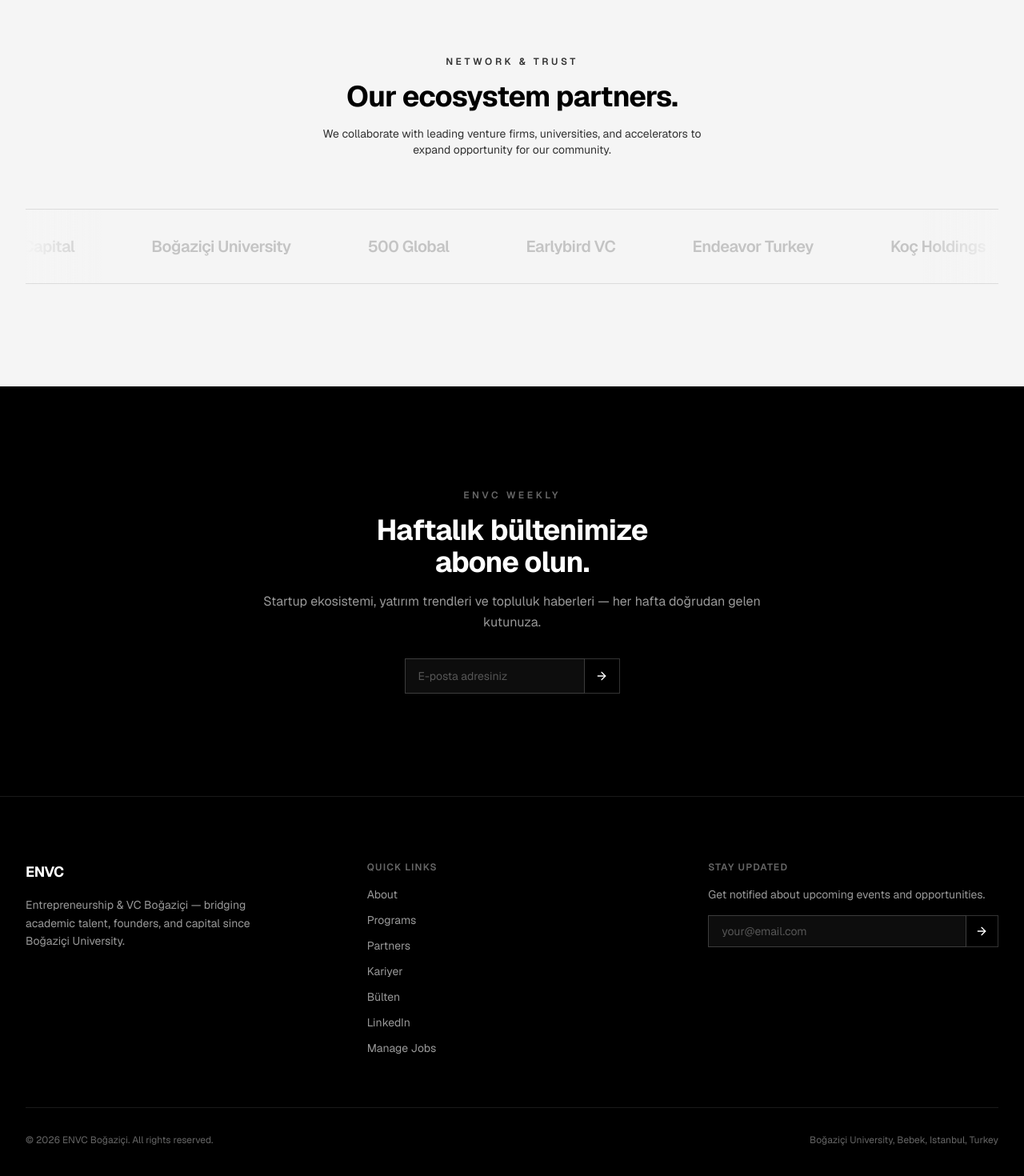
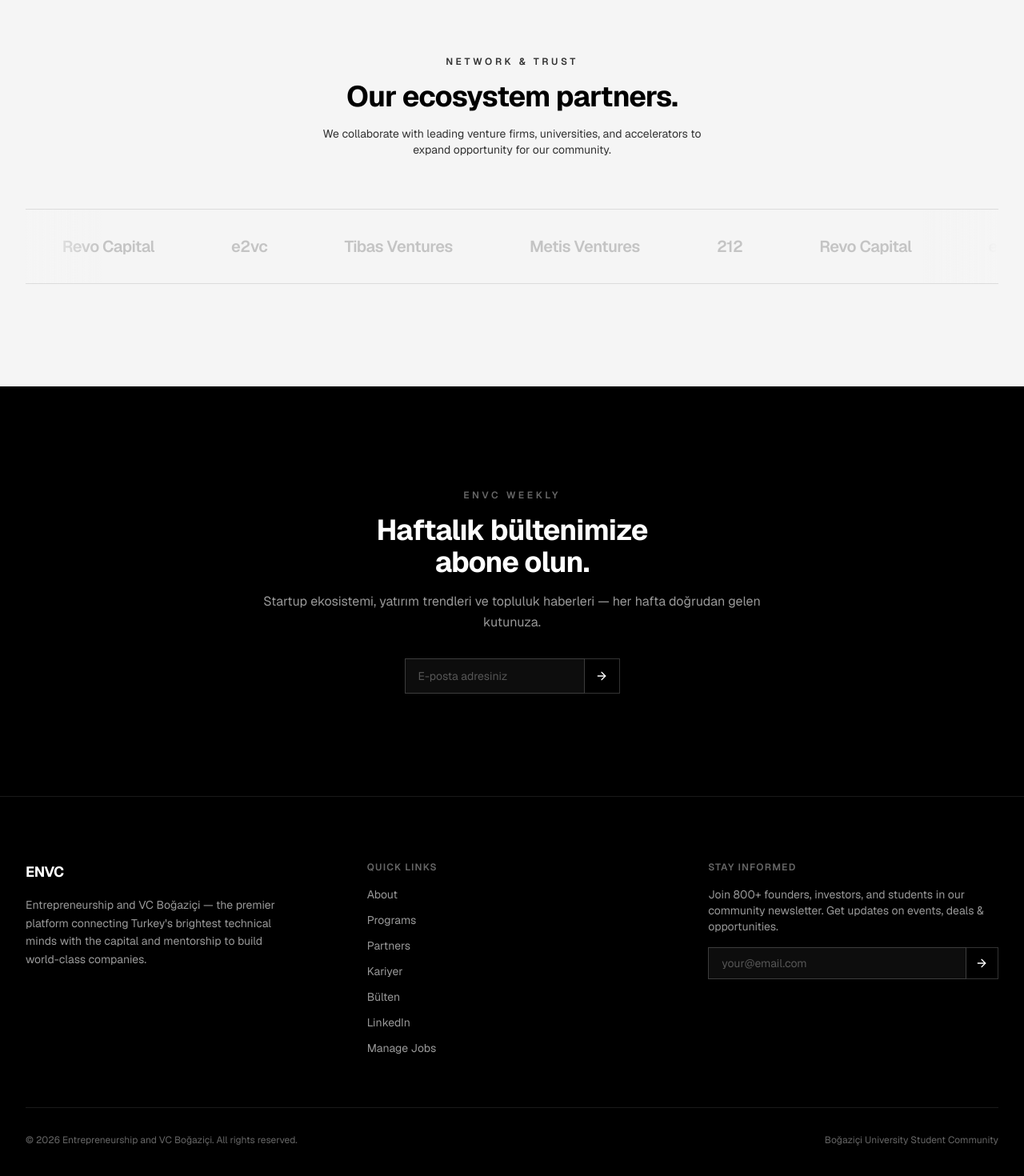
Before and after one commit to miraysuel6-del/envc, a Next.js app: page / in a window 1280 px wide. Shown: the part 2959-4429 px from the top of the page at 80% size. Built offline with nearby package versions, Linux system fonts and the light colour scheme.

Commit message:
fix career route page thing

```diff
--- a/src/components/Footer.tsx
+++ b/src/components/Footer.tsx
@@ -14,8 +14,9 @@
           <div>
             <h3 className="text-lg font-bold tracking-tight mb-4">ENVC</h3>
             <p className="text-sm leading-relaxed text-white/60 max-w-xs">
-              Entrepreneurship &amp; VC Boğaziçi — bridging academic talent,
-              founders, and capital since Boğaziçi University.
+              Entrepreneurship and VC Boğaziçi — the premier platform connecting
+              Turkey's brightest technical minds with the capital and mentorship
+              to build world-class companies.
             </p>
           </div>
 
@@ -49,10 +50,11 @@
           {/* Newsletter */}
           <div>
             <h4 className="text-xs font-semibold tracking-widest uppercase text-white/40 mb-4">
-              Stay Updated
+              Stay Informed
             </h4>
             <p className="text-sm text-white/60 mb-4">
-              Get notified about upcoming events and opportunities.
+              Join 800+ founders, investors, and students in our community
+              newsletter. Get updates on events, deals &amp; opportunities.
             </p>
             <form
               onSubmit={(e) => {
@@ -82,8 +84,8 @@
 
         {/* Bottom bar */}
         <div className="mt-16 pt-8 border-t border-white/10 flex flex-col sm:flex-row items-center justify-between gap-4 text-xs text-white/40">
-          <p>&copy; {new Date().getFullYear()} ENVC Boğaziçi. All rights reserved.</p>
-          <p>Boğaziçi University, Bebek, Istanbul, Turkey</p>
+          <p>&copy; {new Date().getFullYear()} Entrepreneurship and VC Boğaziçi. All rights reserved.</p>
+          <p>Boğaziçi University Student Community</p>
         </div>
       </div>
     </footer>
--- a/src/components/sections/Partners.tsx
+++ b/src/components/sections/Partners.tsx
@@ -1,16 +1,11 @@
 import Section from "@/components/Section";
 
 const partners = [
-  "Sequoia Capital",
-  "Boğaziçi University",
-  "500 Global",
-  "Earlybird VC",
-  "Endeavor Turkey",
-  "Koç Holdings",
-  "Sabancı Ventures",
-  "Startups.watch",
-  "Techstars",
-  "Y Combinator",
+  "212",
+  "Revo Capital",
+  "e2vc",
+  "Tibas Ventures",
+  "Metis Ventures",
 ];
 
 export default function Partners() {
--- a/src/components/sections/ValuePropositions.tsx
+++ b/src/components/sections/ValuePropositions.tsx
@@ -34,19 +34,19 @@
     icon: Lightbulb,
     items: [
       {
-        title: "Alumni Mentorship",
+        title: "Mentorship from Alumni",
         description:
-          "Get hands-on guidance from Boğaziçi alumni who have built and scaled companies — from first customer to Series A and beyond.",
+          "Access founders who've built and exited, now giving back to the next generation.",
       },
       {
-        title: "Peer Networking",
+        title: "Peer Network",
         description:
-          "Join a tight-knit community of ambitious builders. Trade insights, form teams, and find co-founders who share your drive.",
+          "Join a tight-knit cohort of fellow founders tackling hard problems alongside you.",
       },
       {
         title: "Early-Stage Visibility",
         description:
-          "Showcase your startup at our Demo Days and get direct exposure to active angel investors and VC partners.",
+          "Present at Demo Day to our curated investor audience and get on the radar.",
       },
     ],
   },
@@ -58,17 +58,17 @@
       {
         title: "VC & Startup Internships",
         description:
-          "Gain real-world experience at venture capital firms and high-growth startups through our curated placement program.",
+          "Secured placements at partner VC firms and portfolio companies.",
       },
       {
-        title: "Workshops & Skill Building",
+        title: "Workshops & Bootcamps",
         description:
-          "Attend expert-led sessions on financial modeling, product thinking, cap tables, and the venture ecosystem.",
+          "Technical due diligence, startup finance, and founder storytelling — practical skills.",
       },
       {
         title: "Career Pathways",
         description:
-          "Whether you want to join a startup, launch your own, or enter venture capital — we help you chart the path.",
+          "Structured mentorship programmes and alumni introductions for your next big move.",
       },
     ],
   },
```
Also changed, not shown: 2 other files (tests, documents, lock files or other folders).
